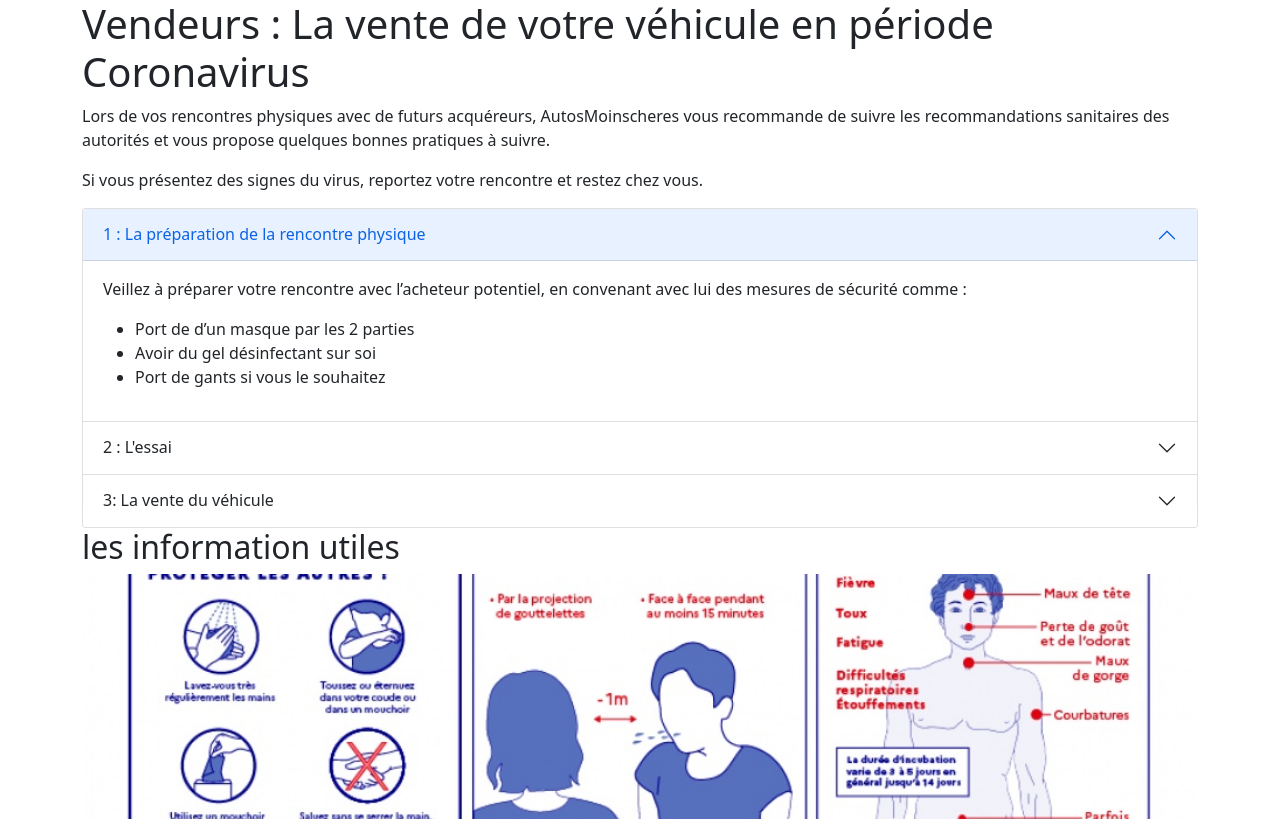
After one commit to Yoh1/ATMCS, a Symfony app: template templates/car_sale/index.html.twig in a window 1280 px wide. The commit adds this page. Run offline with Twig, Linux system fonts and the light colour scheme; the template is opened without the code that fills it, so the values that code supplies are empty; some libraries are stand-ins or nearby versions.

Commit message:
page/conseils/ventes_voiture

```diff
--- /dev/null
+++ b/public/css/style.car_sale.css
@@ -0,0 +1,4 @@
+img{
+
+    width: 80%;
+}
--- a/templates/base.html.twig
+++ b/templates/base.html.twig
@@ -10,6 +10,7 @@
          <link rel="stylesheet" href="https://cdn.jsdelivr.net/npm/bootstrap-icons@1.7.0/font/bootstrap-icons.css">
         <link rel="stylesheet" href="{{ 'css/style.vendre.css' }}">
 		<link rel="stylesheet" href="{{'css/style.conseils.css'}}">
+		<link rel="stylesheet" href="{{'css/style.car_sale.css'}}">
 
 
 
--- /dev/null
+++ b/templates/car_sale/index.html.twig
@@ -0,0 +1,89 @@
+{% extends 'base.html.twig' %}
+
+{% block title %}Hello CarSaleController!
+{% endblock %}
+
+{% block body %}
+	<div class="container">
+		<h1>Vendeurs : La vente de votre véhicule en période Coronavirus</h1>
+		<p>Lors de vos rencontres physiques avec de futurs acquéreurs, AutosMoinscheres vous recommande de suivre les recommandations sanitaires des autorités et vous propose quelques bonnes pratiques à suivre.</p>
+		<p>Si vous présentez des signes du virus, reportez votre rencontre et restez chez vous.</p>
+		<div class="row">
+			<div class="col">
+				<div class="accordion" id="accordionExample">
+					<div class="accordion-item">
+						<h2 class="accordion-header" id="headingOne">
+							<button class="accordion-button" type="button" data-bs-toggle="collapse" data-bs-target="#collapseOne" aria-expanded="true" aria-controls="collapseOne">
+								1 : La préparation de la rencontre physique
+							</button>
+						</h2>
+						<div id="collapseOne" class="accordion-collapse collapse show" aria-labelledby="headingOne" data-bs-parent="#accordionExample">
+							<div class="accordion-body">
+								<p>Veillez à préparer votre rencontre avec l’acheteur potentiel, en convenant avec lui des mesures de sécurité comme :</p>
+								<ul>
+									<li>Port de d’un masque par les 2 parties</li>
+									<li>Avoir du gel désinfectant sur soi</li>
+									<li>Port de gants si vous le souhaitez</li>
+
+								</ul>
+							</div>
+						</div>
+					</div>
+					<div class="accordion-item">
+						<h2 class="accordion-header" id="headingTwo">
+							<button class="accordion-button collapsed" type="button" data-bs-toggle="collapse" data-bs-target="#collapseTwo" aria-expanded="false" aria-controls="collapseTwo">
+								2 : L'essai
+							</button>
+						</h2>
+						<div id="collapseTwo" class="accordion-collapse collapse" aria-labelledby="headingTwo" data-bs-parent="#accordionExample">
+							<div class="accordion-body">
+								<p>L’essai du véhicule est clé pour l’acheteur et doit être adapté pour assurer l’utilisation du véhicule dans les conditions de sécurité sanitaire optimales pour vous et pour lui.</p>
+								<p>Veillez à nettoyer votre véhicule avant de rencontrer l’acheteur avec une solution désinfectante en ciblant les points de contact :</p>
+								<ul>
+									<li>Poignées de porte (extérieures + intérieures)</li>
+									<li>Volant et commandes</li>
+									<li>Levier de vitesse et frein parking</li>
+									<li>Ecran tactile (attention à utiliser un tissu qui ne fasse pas de micro-rayures)</li>
+									<li>Clé du véhicule</li>
+									<li>Boite à gant</li>
+									<li>Cable/trappe de charge sur le véhicule est électrique</li>
+									<p>Lors de votre rencontre veillez à respecter les règles suivantes :</p>
+									<ul>
+										<li>Ne touchez pas les zones désinfectées</li>
+										<li>Respectez les gestes barrières et portez un masque</li>
+										<li>Privilégiez l’arrêt de la climatisation ou chauffage et roulez vitres ouvertes</li>
+										<li>Installez-vous à l’arrière du véhicule (côté opposé du conducteur)</li>
+										<li>Proposez au potentiel acheteur du gel hydroalcoolique s’il n’en a pas prévu</li>
+										<p>Après l’essai, nous vous invitons à :</p>
+										<ul>
+											<li>Désinfecter à nouveau les zones touchées du véhicule</li>
+											<li>Désinfecter les clés du véhicule</li>
+											<li>Bien vous laver les mains</li>
+										</ul>
+									</ul>
+
+								</ul>
+							</div>
+						</div>
+					</div>
+					<div class="accordion-item">
+						<h2 class="accordion-header" id="headingThree">
+							<button class="accordion-button collapsed" type="button" data-bs-toggle="collapse" data-bs-target="#collapseThree" aria-expanded="false" aria-controls="collapseThree">
+								3: La vente du véhicule
+							</button>
+						</h2>
+						<div id="collapseThree" class="accordion-collapse collapse" aria-labelledby="headingThree" data-bs-parent="#accordionExample">
+							<div class="accordion-body">
+								<p>Munissez-vous de votre propre stylo et demandez également à l’acheteur potentiel d’utiliser son propre stylo pour signer les documents de la vente et rayer la carte grise.</p>
+								<p>Lavez-vous bien les mains suite à la manipulation des documents de vente et du chèque de banque.</p>
+							</div>
+						</div>
+					</div>
+				</div>
+			</div>
+            <h2>les information utiles</h2>
+            <img src="{{ '../img/covid.jpg' }}" alt="covid">
+		</div>
+
+	</div>
+{% endblock %}
```
Also changed, not shown: src/Controller/CarSaleController.php (added, +20 -0 lines), templates/advice/index.html.twig (+38 -33 lines), public/img/covid.jpg (added).
